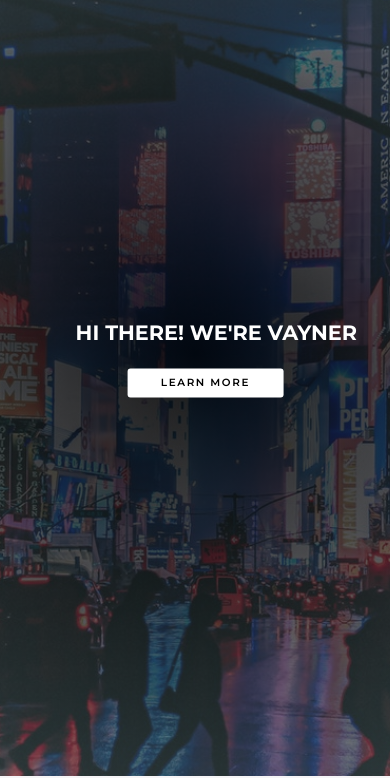
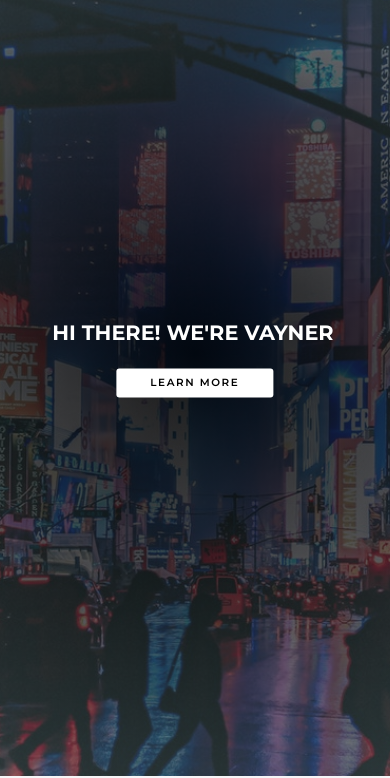
Before and after one commit to asher-miti/vayner-media, a website: page index.html in a window 390 px wide. Shown: the part 68-846 px from the top of the page. Drawn offline with nearby package versions, Linux system fonts and the light colour scheme.

Commit message:
edited responsiveness for footer, also adjusted header for better use on mobile

```diff
--- a/sass/components/_button.scss
+++ b/sass/components/_button.scss
@@ -18,7 +18,7 @@
   }
 
   @include respond(phone) {
-    margin-right: 15rem;
+    margin-right: 10rem;
   }
 
   @include respond(tab-land) {
--- a/sass/components/_feature-box.scss
+++ b/sass/components/_feature-box.scss
@@ -61,7 +61,9 @@
     padding: 1.5rem;
 
     @include respond(phone) {
-      display: none;
+      display: block;
+      width: 75%;
+      margin-left: 8rem;
     }
 
     @include respond(tab-port) {
--- a/sass/layout/_footer.scss
+++ b/sass/layout/_footer.scss
@@ -49,7 +49,9 @@
     justify-content: center;
 
     @include respond(phone) {
-      margin-right: -3rem;
+      &:not(:last-child) {
+        margin-right: 3rem;
+      }
     }
   }
 
@@ -104,7 +106,7 @@
         margin-left: 2.4rem;
       }
       @include respond(phone) {
-        font-size: 1.2rem;
+        font-size: 1rem;
         margin-left: 1.3rem;
       }
     }
--- a/sass/layout/_header.scss
+++ b/sass/layout/_header.scss
@@ -14,6 +14,7 @@
 
     @include respond(phone) {
       transform: translate(-5%, -50%);
+      left: 17%;
     }
 
     @include respond(tab-land) {
--- a/sass/pages/_home.scss
+++ b/sass/pages/_home.scss
@@ -115,6 +115,10 @@
 // ABOUT US SECTION
 
 .about {
+  @include respond(phone) {
+    margin-top: -22rem;
+  }
+
   // Container1 with main/sub title and background image
   &__container1 {
     background: linear-gradient(rgba(0, 0, 0, 0.5), rgba(0, 0, 0, 0.7)), url("/img/about-us.jpg");
@@ -128,10 +132,6 @@
     text-transform: uppercase;
     position: relative;
     background-color: $color-white-2;
-
-    @include respond(phone) {
-      margin-top: -20rem;
-    }
 
     @include respond(tab-land) {
       height: 50vh;
```
Also changed, not shown: sass/main.css, 1 other file.
